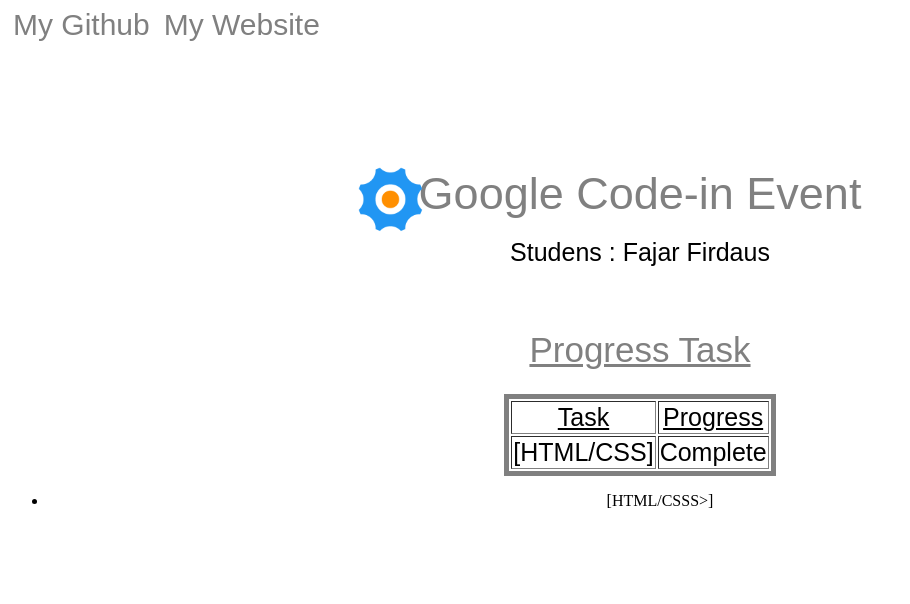
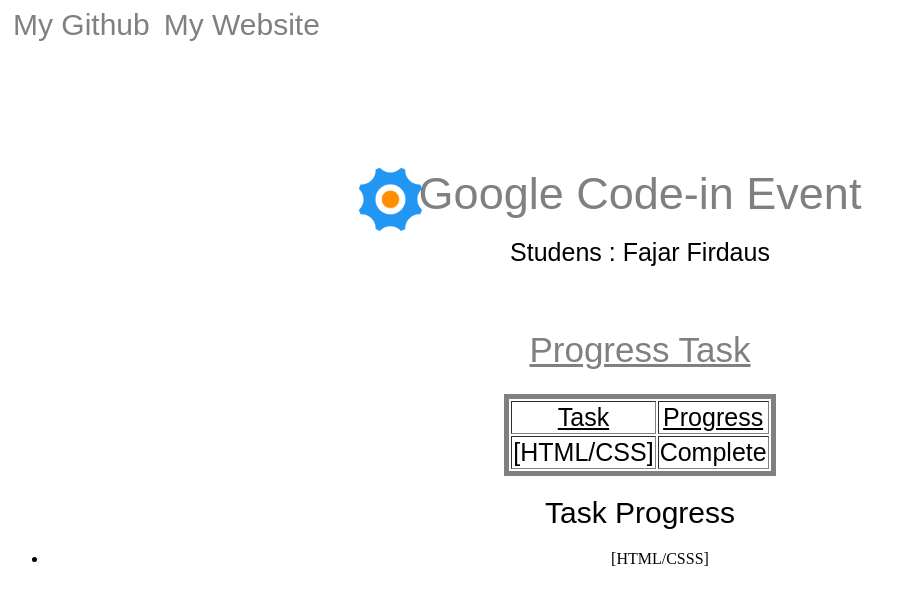
Before and after one commit to FajarTheGGman/GCI-WebPage, a plain HTML site: page index.html in a window 1280 px wide. Shown: the whole page, without its empty margins (0-910 px from the left). Drawn offline with Linux system fonts and the light colour scheme.

Commit message:
Update index.html

```diff
--- a/index.html
+++ b/index.html
@@ -74,6 +74,11 @@ table td{
     color: white;
 }
 
+#l{
+font: 30px sans-serif;
+
+}
+
 </style>
 
 <body>
@@ -97,8 +102,9 @@ table td{
                 <td>Complete</td>
             </tr>
         </table>
+       <h1 id="l">Task Progress</h1>
        <ul>
-       <li>[HTML/CSSS>]</li>
+       <li>[HTML/CSSS]</li>
        </ul>
     </div>
     </center>
```
